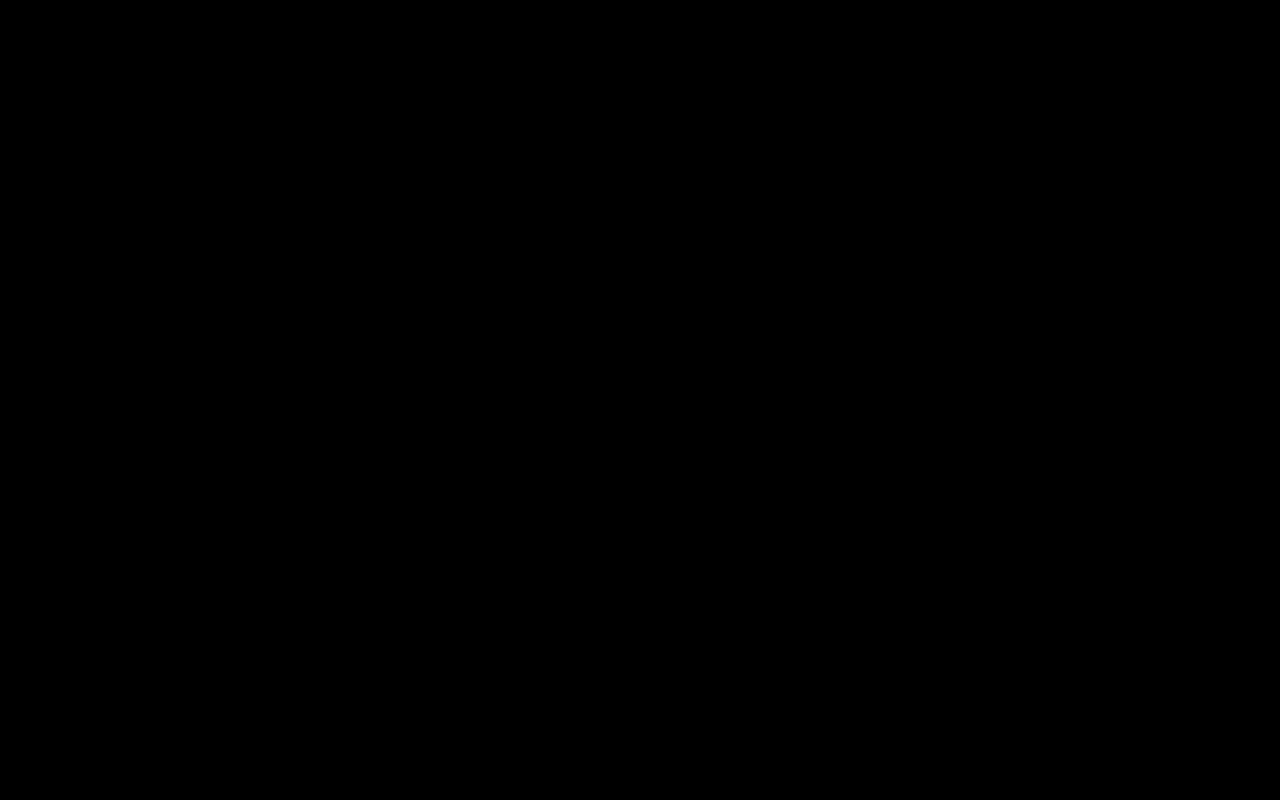
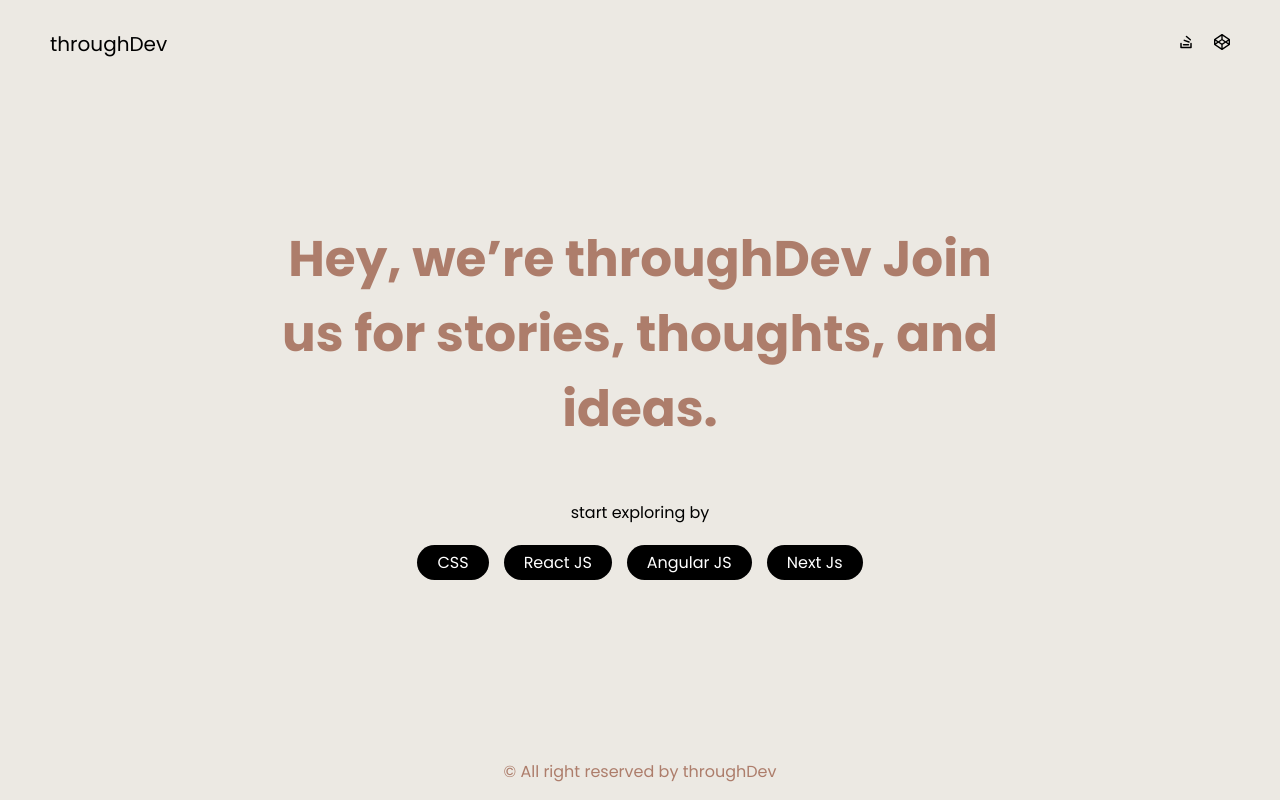
Before and after one commit to meetpanchal1048/next-minespace, a Next.js app: page / in a window 1280 px wide. Built offline with nearby package versions, Linux system fonts and the light colour scheme.

Commit message:
Add files via upload

```diff
--- /dev/null
+++ b/app/[stack]/[blogId]/page.jsx
@@ -0,0 +1,48 @@
+import { getBlogData } from "@/lib/getData";
+import styles from '../../page.module.css'
+import { IoMdArrowRoundBack } from "react-icons/io";
+import { Footer } from "@/otherComponents/page";
+
+export async function generateMetadata({ params }) {
+    const blogID = params.blogId;
+    const allBlog = await getBlogData();
+    const filteredBlog = allBlog.find(item => item.id == blogID);
+
+    if (!filteredBlog) {
+        return { title: "Blog not found" };
+    }
+
+    return {
+        title: `${filteredBlog.title} | throughDev`,
+        description: `Read about ${filteredBlog.title}`
+    };
+}
+
+export default async function page({ params }) {
+    const blogID = params.blogId;
+    const allBlog = await getBlogData();
+    const filteredBlog = allBlog.filter(item => item.id == blogID)[0];
+    if (!filteredBlog) {
+        return <p>Blog not found</p>;
+    }
+
+    return (
+        <>
+            <div className={styles.blogscss1}>
+                <div className={styles.blogscss4}>
+                    <div className={styles.blogTitle}>
+                        <a href={`/${filteredBlog.stack}`}><IoMdArrowRoundBack /></a>
+                        <h1>{filteredBlog.title}</h1>
+                        <p>{filteredBlog.stack} • {filteredBlog.tag}</p>
+                    </div>
+                    <pre className={styles.blogDesc} dangerouslySetInnerHTML={{ __html: filteredBlog.desc }} />
+                    {/* <pre className={styles.blogDesc}>
+                        {filteredBlog.desc}
+                    </pre> */}
+                    <a href={filteredBlog.link} className={styles.link}>Codepen Link</a>
+                </div>
+            </div>
+            <Footer />
+        </>
+    )
+}
--- /dev/null
+++ b/app/[stack]/page.jsx
@@ -0,0 +1,42 @@
+import { getBlogData } from "@/lib/getData";
+import styles from '../page.module.css'
+import { Navbar } from "@/otherComponents/page";
+import { Footer } from "@/otherComponents/page";
+
+export const metadata = {
+    title: "throughDev",
+    description: 'Create quick shareable links'
+}
+
+export const revalidate = 1800;
+
+export default async function page({params}) {
+    const stackName = params.stack;
+    const allBlog = await getBlogData();
+    const filteredBlogs = allBlog.filter(item => item.stack == stackName);
+
+    let postNum = filteredBlogs.length;
+    return (
+        <>
+            <Navbar/>
+            <div className={styles.blogscss1}>
+                <div className={styles.blogscss2}>
+                    <div className={styles.blogsMainTitle}>
+                        <h2>{stackName} topics</h2>
+                        <p>Total {postNum} topic</p>
+                    </div>
+                    {filteredBlogs.map((item) => (
+                        <div className={styles.blogscss3} key={item.id}>
+                            <div className={styles.blogstag}>Image Innershadow</div>
+                            <pre className={styles.blogsTitle}>
+                                <a href={`css/${item.id}`}>{item.title}</a>
+                            </pre>
+                            <div className={styles.blogsDesc}>{item.desc}</div>
+                        </div>
+                    ))}
+                </div>
+            </div>
+            <Footer/>
+        </>
+    )
+}
--- a/app/linkshare/[linkId]/page.jsx
+++ b/app/linkshare/[linkId]/page.jsx
@@ -1,4 +1,4 @@
-import getData from "@/lib/getData";
+import {getData} from "@/lib/getData";
 import styles from "../../page.module.css"
 import { IoLogoStackoverflow } from "react-icons/io5";
 import { FaCodepen } from "react-icons/fa";
--- a/app/linkshare/page.jsx
+++ b/app/linkshare/page.jsx
@@ -1,4 +1,4 @@
-import getData from "@/lib/getData";
+import {getData} from "@/lib/getData";
 import styles from '../page.module.css'
 
 export const metadata = {
--- a/app/page.js
+++ b/app/page.js
@@ -1,9 +1,36 @@
 import styles from "./page.module.css";
+import { Navbar } from "@/otherComponents/page";
+import { Footer } from "@/otherComponents/page";
+
+
+
+export const metadata = {
+  title: "throughDev",
+  description: 'throughDev - Learn about latest technologies through developing.'
+}
 
 export default function Home() {
   return (
-    <main className={styles.main}>
-      <h1>You have lost your way...!</h1>
-    </main>
+    <>
+      <div className={styles.homeMain}>
+        <Navbar />
+        <div className={styles.homeHero}>
+          <h1>Hey, we’re throughDev
+            Join us for stories, thoughts, and ideas.</h1>
+        </div>
+        <div className={styles.homeStacks}>
+          <p>start exploring by</p>
+          <div>
+            <a href="/css">CSS</a>
+            <a href="/reactjs">React JS</a>
+            <a href="/angularjs">Angular JS</a>
+            <a href="/nextjs">Next Js</a>
+          </div>
+        </div>
+        <div className={styles.homeFooter}>
+          <Footer />
+        </div>
+      </div>
+    </>
   );
 }
--- a/app/page.module.css
+++ b/app/page.module.css
@@ -8,11 +8,12 @@
   src: url("./assert/Poppins-Bold.ttf");
 }
 
-.mainBody{
+.mainBody {
   margin: 0;
   font-family: "poppins";
 }
-.main{
+
+.main {
   width: 100%;
   height: 100vh;
   overflow: none;
@@ -23,11 +24,11 @@
   justify-content: center;
 }
 
-.main h1{
+.main h1 {
   margin: 0;
 }
 
-.brokenLink{
+.brokenLink {
   width: 100%;
   height: 100vh;
   display: flex;
@@ -37,7 +38,7 @@
   color: white;
 }
 
-.shrlnks_1{
+.shrlnks_1 {
   position: relative;
   background-image: url(./assert/desk_bg.png);
   background-repeat: no-repeat;
@@ -51,7 +52,7 @@
   justify-content: center;
 }
 
-.shrlnks_2{
+.shrlnks_2 {
   width: 100%;
   height: 100vh;
   display: flex;
@@ -59,7 +60,7 @@
   justify-content: center;
 }
 
-.shrlnks_3{
+.shrlnks_3 {
   display: flex;
   flex-direction: column;
   position: absolute;
@@ -67,28 +68,28 @@
   left: 25px;
 }
 
-.shrlnks_3 h2{
+.shrlnks_3 h2 {
   font-family: "poppinsBold";
   margin: 0;
 }
 
-.shrlnks_3 p{
+.shrlnks_3 p {
   margin: 0;
   font-size: 12px;
 }
 
-.shrlnks_4{
+.shrlnks_4 {
   width: 100%;
 }
 
-.shrlnks_5{
+.shrlnks_5 {
   display: flex;
   align-items: center;
   justify-content: center;
   gap: 15px;
 }
 
-.shrlnks_5 a:nth-child(1){
+.shrlnks_5 a:nth-child(1) {
   width: 35%;
   background-color: white;
   padding: 10px 20px;
@@ -101,14 +102,15 @@
   text-decoration: none;
 }
 
-.copyIcon{
+.copyIcon {
   background-color: white;
   color: black;
   padding: 10px 15px;
   border-radius: 50px;
   cursor: pointer;
 }
-.mediaIcons{
+
+.mediaIcons {
   background-color: white;
   color: black;
   padding: 15px;
@@ -119,17 +121,17 @@
   justify-content: center;
 }
 
-.shrlnks_6{
+.shrlnks_6 {
   display: flex;
   align-items: center;
   gap: 10px;
 }
 
-.shrlnks_6 a{
+.shrlnks_6 a {
   padding: 15px !important;
 }
 
-.shrlnks_7{
+.shrlnks_7 {
   background-image: url(./assert/desk_bg.png);
   width: 100%;
   height: 100vh;
@@ -141,14 +143,253 @@
   font-family: 'poppinsBold';
 }
 
+/* BLOG CSS */
+
+.blogscss1 {
+  width: 100%;
+  display: flex;
+  justify-content: center;
+  scroll-behavior: smooth;
+  background-color: #ece9e3;
+  min-height: 94vh;
+}
+
+.blogscss2 {
+  padding-top: 3%;
+  width: 50%;
+}
+
+.blogscss3 {
+  width: 100%;
+  display: flex;
+  flex-direction: column;
+}
+
+.blogsMainTitle {
+  display: flex;
+  flex-direction: column;
+  align-items: center;
+  margin-bottom: 15%;
+}
+
+.blogsMainTitle h2 {
+  font-size: 35px;
+  font-weight: 600;
+  text-transform: uppercase;
+  margin: 0;
+}
+
+.blogsMainTitle p {
+  font-size: 20px;
+  margin: 0;
+  color: #bf8f38;
+}
+
+.blogscss3 {
+  margin: 70px 0;
+  display: flex;
+  flex-direction: column;
+}
+
+.blogstag {
+  color: #bf8f38;
+  text-transform: uppercase;
+  font-size: 15px;
+}
+
+.blogsTitle {
+  font-size: 20px;
+  font-family: 'poppinsBold';
+  margin: 0;
+  margin: 7px 0;
+  overflow: hidden;
+  text-overflow: ellipsis;
+}
+
+.blogsTitle a {
+  color: black;
+  text-decoration: none;
+}
+
+.blogsDesc {
+  display: -webkit-box;
+  -webkit-line-clamp: 2;
+  -webkit-box-orient: vertical;
+  overflow: hidden;
+  text-overflow: ellipsis;
+  width: 100%;
+  font-size: 15px;
+  line-height: 25px;
+}
+
+.blogscss4 {
+  width: 50%;
+  margin-top: 5%;
+  padding-bottom: 5%;
+}
+
+.blogTitle {
+  position: relative;
+  display: flex;
+  flex-direction: column;
+}
+
+.blogTitle a {
+  color: #bf8f38;
+  position: absolute;
+  left: -65px;
+  top: 10px;
+  font-size: 25px;
+}
+
+.blogTitle h1 {
+  margin: 0;
+}
+
+.blogTitle p {
+  margin: 0;
+  color: #bf8f38;
+}
+
+.blogDesc {
+  width: 100%;
+  white-space: break-spaces;
+  font-size: 17px;
+  font-family: "poppins";
+  margin-top: 10%;
+}
+
+.blogDesc img{
+  width: 100%;
+  margin: 50px 0;
+}
+
+/* Other Components */
+
+.navMain {
+  width: 100%;
+  height: 50px;
+  display: flex;
+  align-items: center;
+  justify-content: space-between;
+  padding: 44px 50px;
+  box-sizing: border-box;
+  background-color: #ece9e3;
+  position: sticky;
+  top: 0;
+}
+
+.navLogo {
+  font-size: 20px;
+  color: black;
+  text-decoration: none;
+}
+
+.navStackLinks {
+  display: flex;
+  gap: 10px;
+}
+
+.navStackLinks a {
+  transition: 0.5s;
+  color: #ad7d6b;
+  text-decoration: none;
+}
+
+.navStackLinks a:hover {
+  transition: 0.5s;
+  color: black;
+}
+
+.navSocialLinks {
+  display: flex;
+  align-items: center;
+  gap: 20px;
+}
+
+.navSocialLinks a {
+  color: black;
+  text-decoration: none;
+}
+
+.footerMain{
+  color: #ad7d6b;
+  background-color: #ece9e3;
+  width: 100%;
+  display: flex;
+  align-items: center;
+  justify-content: center;
+}
+
+/* Home Screen */
+
+.homeMain{
+  width: 100%;
+  height: 100vh;
+  background-color: #ece9e3;
+}
+
+.homeHero{
+  margin-top: 100px;
+  margin-bottom: 20px;
+  display: flex;
+  align-items: center;
+  justify-content: center;
+}
+
+.homeHero h1{
+  width: 60%;
+  text-align: center;
+  color: #ad7d6b;
+  font-size: 50px;
+  font-family: 'poppinsBold';
+}
+
+.homeStacks{
+  display: flex;
+  flex-direction: column;
+  align-items: center;
+  justify-content: center;
+  gap: 20px;
+}
+
+.homeStacks p{
+  margin: 0;
+  color: black;
+}
+
+.homeStacks div{
+  display: flex;
+  gap: 15px;
+}
+
+.homeStacks a{
+  padding: 5px 20px;
+  background-color: black;
+  color: white;
+  border-radius: 50px;
+  text-decoration: none;
+}
+
+.homeFooter{
+  position: absolute;
+  margin: 0 auto;
+  bottom: 0;
+  left: 0;
+  right: 0;
+}
+
+
 @media screen and (max-width: 600px) {
-  .shrlnks_1{
+  .shrlnks_1 {
     background-image: url(./assert/mobile_bg.png);
   }
-  .shrlnks_5{
+
+  .shrlnks_5 {
     flex-direction: column;
   }
-  .shrlnks_5 a:nth-child(1){
+
+  .shrlnks_5 a:nth-child(1) {
     width: 60%;
   }
 }
--- /dev/null
+++ b/otherComponents/page.jsx
@@ -0,0 +1,43 @@
+'use client'
+
+import styles from "../app/page.module.css"
+import { PiStackOverflowLogoBold } from "react-icons/pi";
+import { FaCodepen } from "react-icons/fa";
+
+
+
+export function Navbar(){
+    return (
+        <>
+            <div className={styles.navMain}>
+                <a href="/" className={styles.navLogo}>
+                    throughDev
+                </a>
+                {/* <div className={styles.navStackLinks}>
+                    <a href="/css">CSS</a>
+                    <a href="/reactjs">React JS</a>
+                    <a href="/angularjs">Angular JS</a>
+                    <a href="/nextjs">Next Js</a>
+                </div> */}
+                <div className={styles.navSocialLinks}>
+                    <a href="https://stackoverflow.com/users/23142049/meet" target="_blank">
+                        <PiStackOverflowLogoBold />
+                    </a>
+                    <a href="https://codepen.io/Meet-the-reactor" target="_blank">
+                        <FaCodepen />
+                    </a>
+                </div>
+            </div>
+        </>
+    )
+}
+
+export function Footer(){
+    return(
+        <>
+            <div className={styles.footerMain}>
+                <p>&copy; All right reserved by throughDev</p>
+            </div>
+        </>
+    )
+}
--- a/package.json
+++ b/package.json
@@ -10,6 +10,7 @@
   },
   "dependencies": {
     "@next/third-parties": "^14.2.5",
+    "gsap": "^3.12.5",
     "next": "^14.2.5",
     "react": "^18",
     "react-dom": "^18",
```
Also changed, not shown: lib/getData.js (+6 -1 lines), 1 other file (tests, documents, lock files or other folders).
